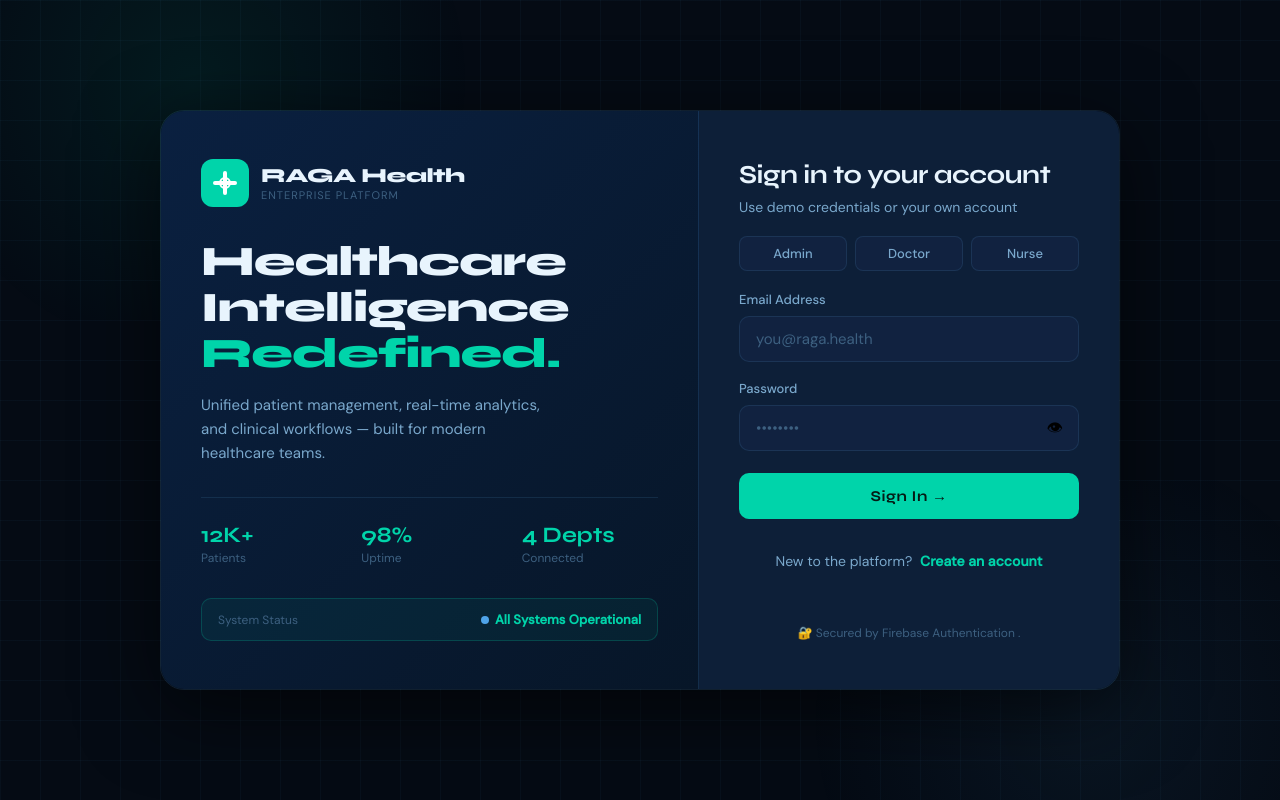
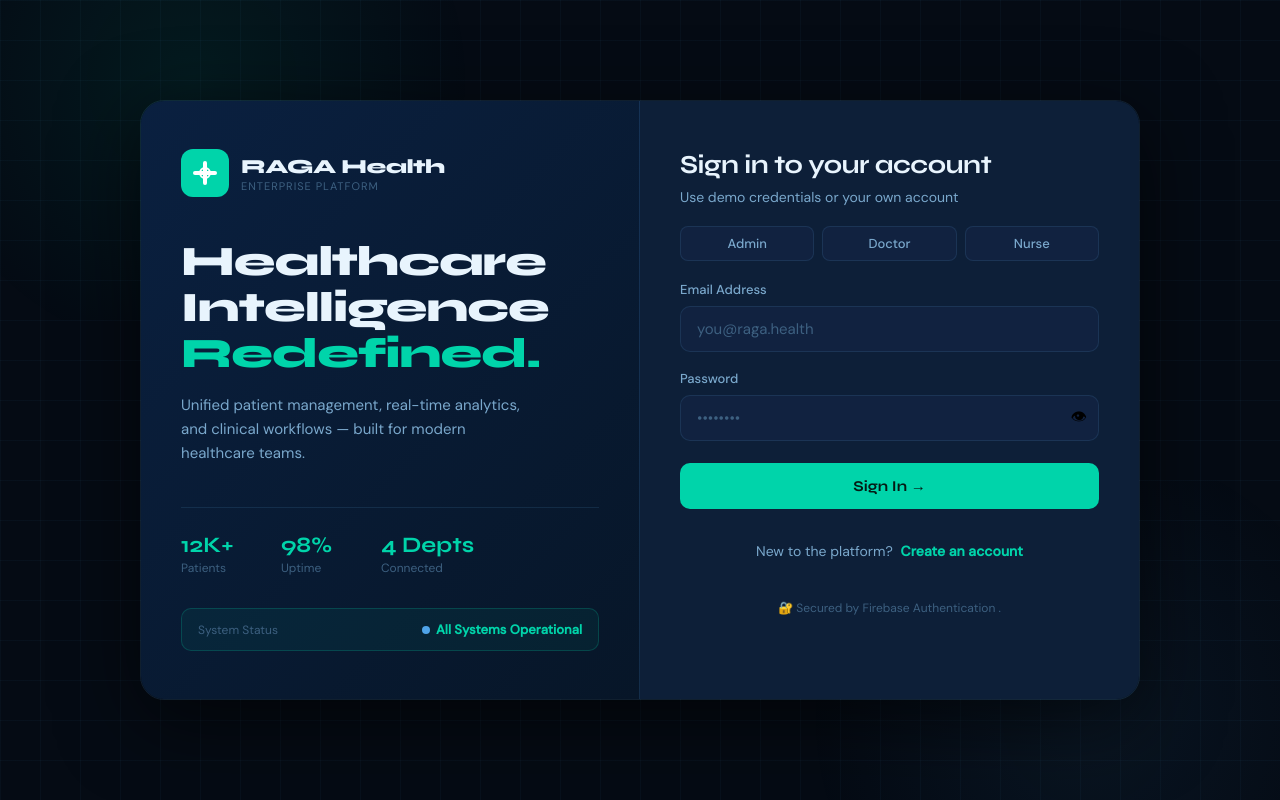
Before and after one commit to Ashutosh5333/ParthHealth, a React (Vite) app: page /login in a window 1280 px wide. Built offline with nearby package versions, Linux system fonts and the light colour scheme.

Commit message:
feat:fix css and respomnsive

```diff
--- a/src/pages/LoginPage.tsx
+++ b/src/pages/LoginPage.tsx
@@ -267,9 +267,9 @@
     display: "flex",
     alignItems: "center",
     justifyContent: "center",
-    padding: 20,
+    padding: "20px",
     position: "relative",
-    overflow: "hidden",
+    overflowX: "hidden",
   },
   grid: {
     position: "fixed",
@@ -287,8 +287,7 @@
     left: "-10%",
     width: "50%",
     height: "60%",
-    background:
-      "radial-gradient(circle, rgba(0,212,170,0.08) 0%, transparent 70%)",
+    background: "radial-gradient(circle, rgba(0,212,170,0.08) 0%, transparent 70%)",
     pointerEvents: "none",
   },
   glow2: {
@@ -297,37 +296,33 @@
     right: "-10%",
     width: "50%",
     height: "60%",
-    background:
-      "radial-gradient(circle, rgba(79,163,232,0.07) 0%, transparent 70%)",
+    background: "radial-gradient(circle, rgba(79,163,232,0.07) 0%, transparent 70%)",
     pointerEvents: "none",
   },
   container: {
     display: "flex",
+    flexDirection: "row", // Will be overridden by CSS for mobile
     width: "100%",
-    maxWidth: 960,
-    minHeight: 580,
+    maxWidth: 1000,
+    minHeight: 600,
     borderRadius: 24,
     overflow: "hidden",
     border: "1px solid var(--border)",
     boxShadow: "0 20px 80px rgba(0,0,0,0.6)",
     position: "relative",
     zIndex: 1,
+    flexWrap: "wrap", // Allows wrapping on small screens
   },
   leftPanel: {
-    flex: 1,
+    flex: "1 1 400px", // Grow, shrink, and set a base
     background: "linear-gradient(135deg, #0a2040 0%, #071628 100%)",
     padding: "48px 40px",
     display: "flex",
     flexDirection: "column",
     gap: 32,
     borderRight: "1px solid var(--border)",
-    minWidth: 0,
   },
-  logoArea: {
-    display: "flex",
-    alignItems: "center",
-    gap: 12,
-  },
+  logoArea: { display: "flex", alignItems: "center", gap: 12 },
   logoIcon: {
     width: 48,
     height: 48,
@@ -361,7 +356,7 @@
   heroTitle: {
     fontFamily: "var(--font-display)",
     fontWeight: 800,
-    fontSize: 42,
+    fontSize: "clamp(32px, 5vw, 42px)", // Responsive font size
     lineHeight: 1.1,
     letterSpacing: "-1px",
     color: "var(--text-primary)",
@@ -374,11 +369,12 @@
   },
   statsRow: {
     display: "flex",
-    gap: 24,
+    gap: 20,
     borderTop: "1px solid var(--border)",
     paddingTop: 24,
+    flexWrap: "wrap",
   },
-  stat: { flex: 1 },
+  stat: { minWidth: "80px" },
   statValue: {
     fontFamily: "var(--font-display)",
     fontWeight: 700,
@@ -397,13 +393,12 @@
   },
   pulseText: { fontSize: 12, color: "var(--text-muted)" },
   rightPanel: {
-    width: 420,
+    flex: "1 1 400px", // Matches left panel for equal stacking
     background: "var(--bg-card)",
     padding: "48px 40px",
     display: "flex",
     flexDirection: "column",
     gap: 20,
-    flexShrink: 0,
   },
   formTitle: {
     fontFamily: "var(--font-display)",
@@ -413,9 +408,10 @@
     color: "var(--text-primary)",
   },
   formSub: { fontSize: 14, color: "var(--text-secondary)", marginTop: -12 },
-  demoRow: { display: "flex", gap: 8 },
+  demoRow: { display: "flex", gap: 8, flexWrap: "wrap" },
   demoBtn: {
     flex: 1,
+    minWidth: "80px",
     padding: "8px 12px",
     background: "var(--bg-elevated)",
     border: "1px solid var(--border)",
@@ -424,7 +420,6 @@
     fontSize: 13,
     fontWeight: 500,
     cursor: "pointer",
-    transition: "all 0.2s",
     fontFamily: "var(--font-body)",
   },
   form: { display: "flex", flexDirection: "column", gap: 18 },
@@ -439,7 +434,6 @@
     color: "var(--text-primary)",
     fontSize: 15,
     outline: "none",
-    transition: "all 0.2s",
     fontFamily: "var(--font-body)",
   },
   eyeBtn: {
@@ -451,16 +445,14 @@
     border: "none",
     cursor: "pointer",
     fontSize: 16,
-    padding: "4px",
-    lineHeight: 1,
   },
   errorBox: {
-    background: "var(--red-dim)",
+    background: "rgba(240,86,86,0.1)",
     border: "1px solid rgba(240,86,86,0.3)",
     borderRadius: 8,
     padding: "10px 14px",
     fontSize: 14,
-    color: "var(--red)",
+    color: "#f05656",
     display: "flex",
     alignItems: "center",
     gap: 8,
@@ -475,19 +467,15 @@
     fontSize: 15,
     fontWeight: 700,
     cursor: "pointer",
-    transition: "all 0.2s",
     fontFamily: "var(--font-display)",
-    letterSpacing: "0.5px",
     marginTop: 4,
   },
   hint: {
     fontSize: 12,
     color: "var(--text-muted)",
     textAlign: "center",
-    marginTop: "auto",
-    paddingTop: 16,
+    marginTop: 20,
   },
-
   successOverlay: {
     position: "fixed",
     inset: 0,
@@ -497,16 +485,16 @@
     justifyContent: "center",
     zIndex: 1000,
     backdropFilter: "blur(10px)",
+    padding: 20,
   },
   successCard: {
     background: "var(--bg-card)",
-    padding: "48px",
+    padding: "40px",
     borderRadius: "28px",
     textAlign: "center",
     border: "1px solid var(--accent)",
-    boxShadow: "0 0 50px rgba(0, 212, 170, 0.15)",
+    width: "100%",
     maxWidth: "360px",
-    animation: "scaleUp 0.3s ease-out",
   },
 };
 
--- a/src/pages/SignupPage.tsx
+++ b/src/pages/SignupPage.tsx
@@ -188,36 +188,15 @@
     </div>
   );
 };
-
 const styles: Record<string, React.CSSProperties> = {
-  successOverlay: {
-    position: "fixed",
-    inset: 0,
-    background: "rgba(7, 22, 40, 0.85)", // Dark semi-transparent background
-    display: "flex",
-    alignItems: "center",
-    justifyContent: "center",
-    zIndex: 1000,
-    backdropFilter: "blur(10px)",
-  },
-  successCard: {
-    background: "var(--bg-card)",
-    padding: "48px",
-    borderRadius: "28px",
-    textAlign: "center",
-    border: "1px solid var(--accent)",
-    boxShadow: "0 0 50px rgba(0, 212, 170, 0.15)",
-    maxWidth: "360px",
-    animation: "scaleUp 0.3s ease-out",
-  },
   page: {
     minHeight: "100vh",
     display: "flex",
     alignItems: "center",
     justifyContent: "center",
-    padding: 20,
+    padding: "20px",
     position: "relative",
-    overflow: "hidden",
+    overflowX: "hidden",
   },
   grid: {
     position: "fixed",
@@ -235,8 +214,7 @@
     left: "-10%",
     width: "50%",
     height: "60%",
-    background:
-      "radial-gradient(circle, rgba(0,212,170,0.08) 0%, transparent 70%)",
+    background: "radial-gradient(circle, rgba(0,212,170,0.08) 0%, transparent 70%)",
     pointerEvents: "none",
   },
   glow2: {
@@ -245,37 +223,33 @@
     right: "-10%",
     width: "50%",
     height: "60%",
-    background:
-      "radial-gradient(circle, rgba(79,163,232,0.07) 0%, transparent 70%)",
+    background: "radial-gradient(circle, rgba(79,163,232,0.07) 0%, transparent 70%)",
     pointerEvents: "none",
   },
   container: {
     display: "flex",
+    flexDirection: "row", // Will be overridden by CSS for mobile
     width: "100%",
-    maxWidth: 960,
-    minHeight: 580,
+    maxWidth: 1000,
+    minHeight: 600,
     borderRadius: 24,
     overflow: "hidden",
     border: "1px solid var(--border)",
     boxShadow: "0 20px 80px rgba(0,0,0,0.6)",
     position: "relative",
     zIndex: 1,
+    flexWrap: "wrap", // Allows wrapping on small screens
   },
   leftPanel: {
-    flex: 1,
+    flex: "1 1 400px", // Grow, shrink, and set a base
     background: "linear-gradient(135deg, #0a2040 0%, #071628 100%)",
     padding: "48px 40px",
     display: "flex",
     flexDirection: "column",
     gap: 32,
     borderRight: "1px solid var(--border)",
-    minWidth: 0,
   },
-  logoArea: {
-    display: "flex",
-    alignItems: "center",
-    gap: 12,
-  },
+  logoArea: { display: "flex", alignItems: "center", gap: 12 },
   logoIcon: {
     width: 48,
     height: 48,
@@ -309,7 +283,7 @@
   heroTitle: {
     fontFamily: "var(--font-display)",
     fontWeight: 800,
-    fontSize: 42,
+    fontSize: "clamp(32px, 5vw, 42px)", // Responsive font size
     lineHeight: 1.1,
     letterSpacing: "-1px",
     color: "var(--text-primary)",
@@ -322,11 +296,12 @@
   },
   statsRow: {
     display: "flex",
-    gap: 24,
+    gap: 20,
     borderTop: "1px solid var(--border)",
     paddingTop: 24,
+    flexWrap: "wrap",
   },
-  stat: { flex: 1 },
+  stat: { minWidth: "80px" },
   statValue: {
     fontFamily: "var(--font-display)",
     fontWeight: 700,
@@ -345,13 +320,12 @@
   },
   pulseText: { fontSize: 12, color: "var(--text-muted)" },
   rightPanel: {
-    width: 420,
+    flex: "1 1 400px", // Matches left panel for equal stacking
     background: "var(--bg-card)",
     padding: "48px 40px",
     display: "flex",
     flexDirection: "column",
     gap: 20,
-    flexShrink: 0,
   },
   formTitle: {
     fontFamily: "var(--font-display)",
@@ -361,9 +335,10 @@
     color: "var(--text-primary)",
   },
   formSub: { fontSize: 14, color: "var(--text-secondary)", marginTop: -12 },
-  demoRow: { display: "flex", gap: 8 },
+  demoRow: { display: "flex", gap: 8, flexWrap: "wrap" },
   demoBtn: {
     flex: 1,
+    minWidth: "80px",
     padding: "8px 12px",
     background: "var(--bg-elevated)",
     border: "1px solid var(--border)",
@@ -372,7 +347,6 @@
     fontSize: 13,
     fontWeight: 500,
     cursor: "pointer",
-    transition: "all 0.2s",
     fontFamily: "var(--font-body)",
   },
   form: { display: "flex", flexDirection: "column", gap: 18 },
@@ -387,7 +361,6 @@
     color: "var(--text-primary)",
     fontSize: 15,
     outline: "none",
-    transition: "all 0.2s",
     fontFamily: "var(--font-body)",
   },
   eyeBtn: {
@@ -399,16 +372,14 @@
     border: "none",
     cursor: "pointer",
     fontSize: 16,
-    padding: "4px",
-    lineHeight: 1,
   },
   errorBox: {
-    background: "var(--red-dim)",
+    background: "rgba(240,86,86,0.1)",
     border: "1px solid rgba(240,86,86,0.3)",
     borderRadius: 8,
     padding: "10px 14px",
     fontSize: 14,
-    color: "var(--red)",
+    color: "#f05656",
     display: "flex",
     alignItems: "center",
     gap: 8,
@@ -423,16 +394,33 @@
     fontSize: 15,
     fontWeight: 700,
     cursor: "pointer",
-    transition: "all 0.2s",
     fontFamily: "var(--font-display)",
-    letterSpacing: "0.5px",
     marginTop: 4,
   },
   hint: {
     fontSize: 12,
     color: "var(--text-muted)",
     textAlign: "center",
-    marginTop: "auto",
-    paddingTop: 16,
+    marginTop: 20,
+  },
+  successOverlay: {
+    position: "fixed",
+    inset: 0,
+    background: "rgba(7, 22, 40, 0.85)",
+    display: "flex",
+    alignItems: "center",
+    justifyContent: "center",
+    zIndex: 1000,
+    backdropFilter: "blur(10px)",
+    padding: 20,
+  },
+  successCard: {
+    background: "var(--bg-card)",
+    padding: "40px",
+    borderRadius: "28px",
+    textAlign: "center",
+    border: "1px solid var(--accent)",
+    width: "100%",
+    maxWidth: "360px",
   },
 };
```
